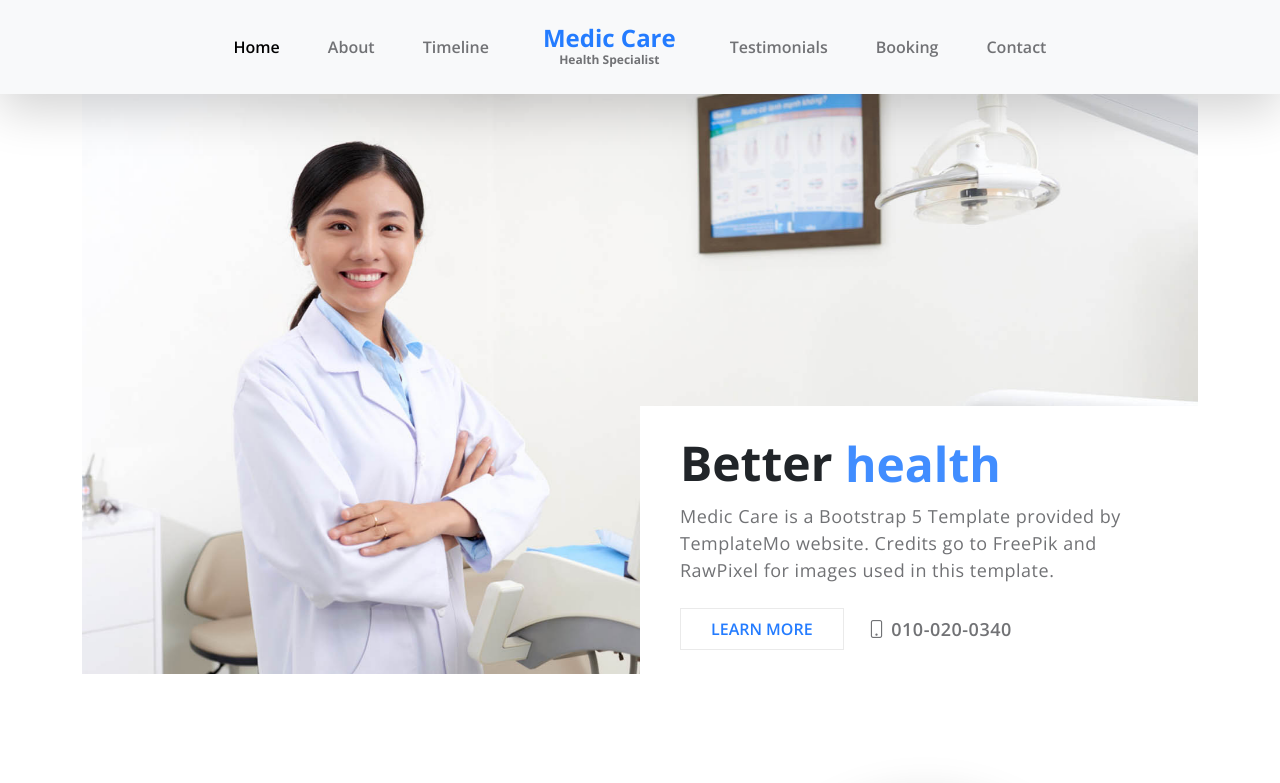
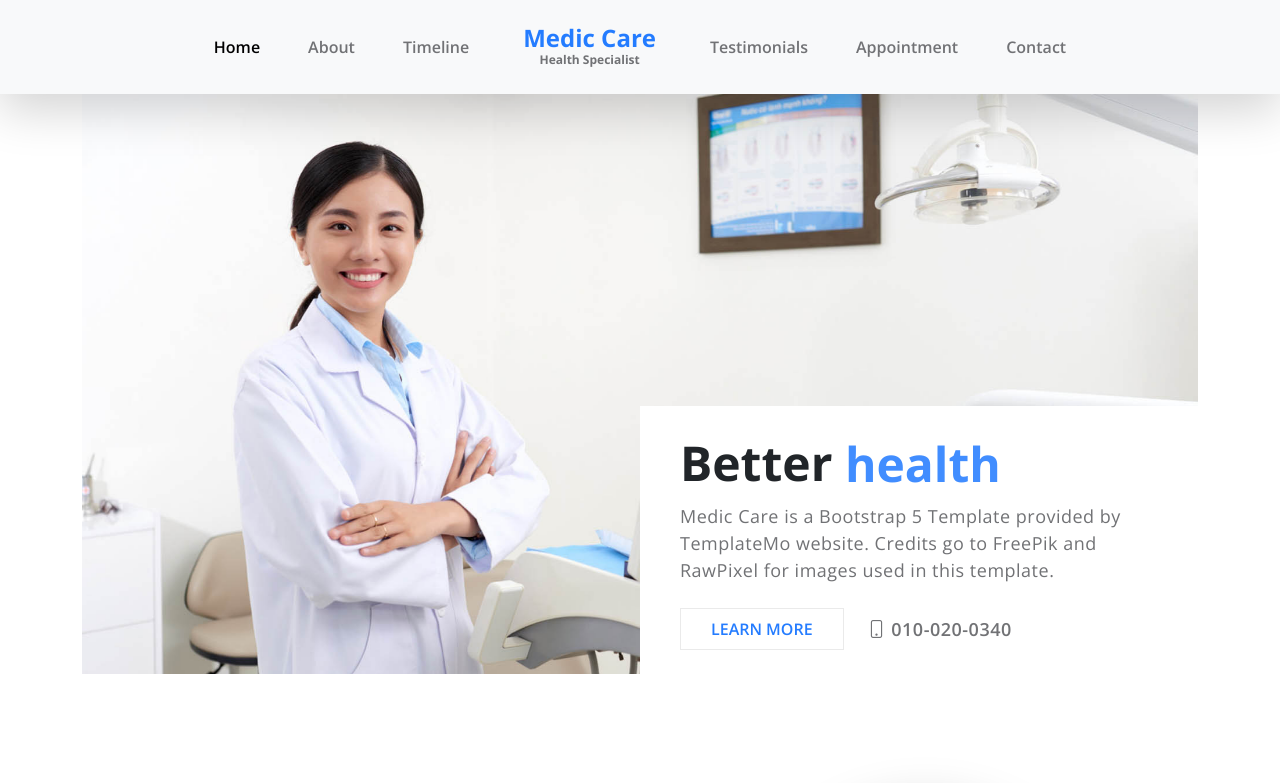
Before and after one commit to rabiebaccouch/csf, a plain HTML site: page index.html in a window 1280 px wide. Shown: the top 783 px of the page. Drawn offline with nearby package versions, Linux system fonts and the light colour scheme.

Commit message:
Change booking word

```diff
--- a/index.html
+++ b/index.html
@@ -73,7 +73,7 @@ https://templatemo.com/tm-566-medic-care
                             </li>
 
                             <li class="nav-item">
-                                <a class="nav-link" href="#booking">Booking</a>
+                                <a class="nav-link" href="#booking">Appointment</a>
                             </li>
 
                             <li class="nav-item">
```
